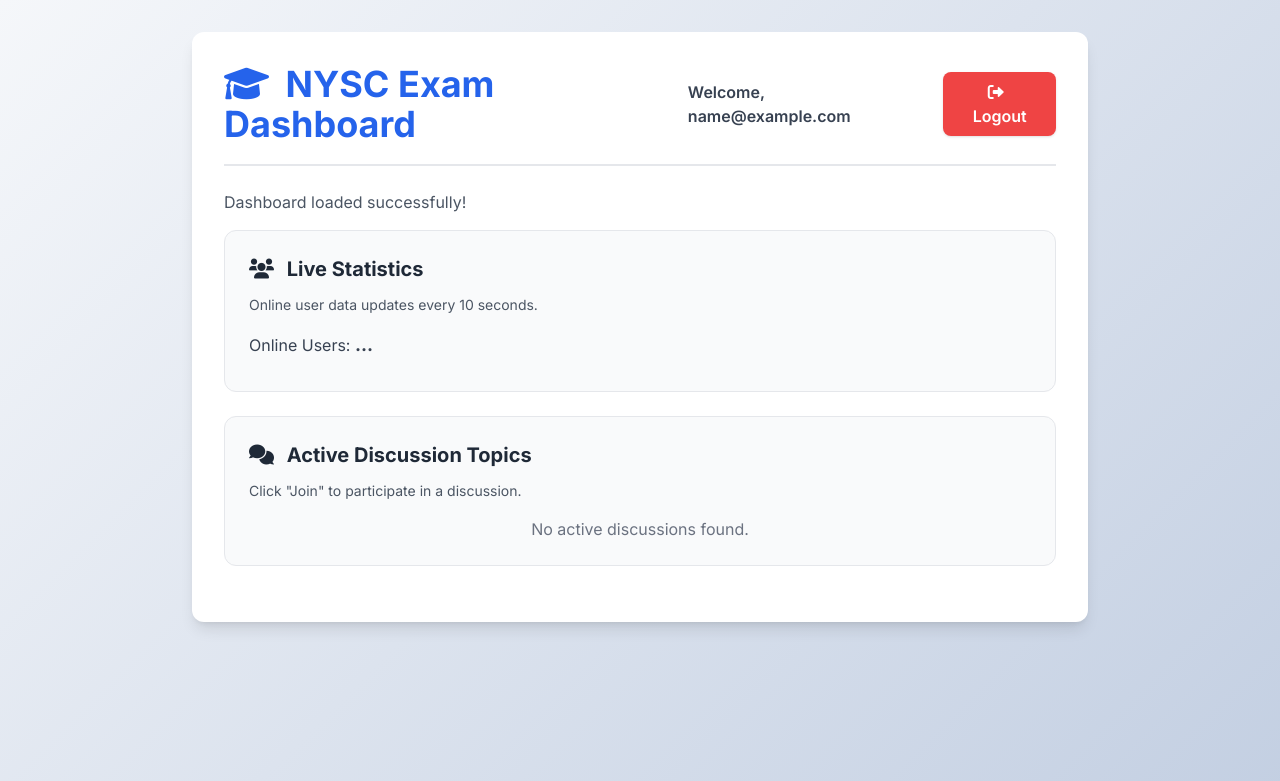
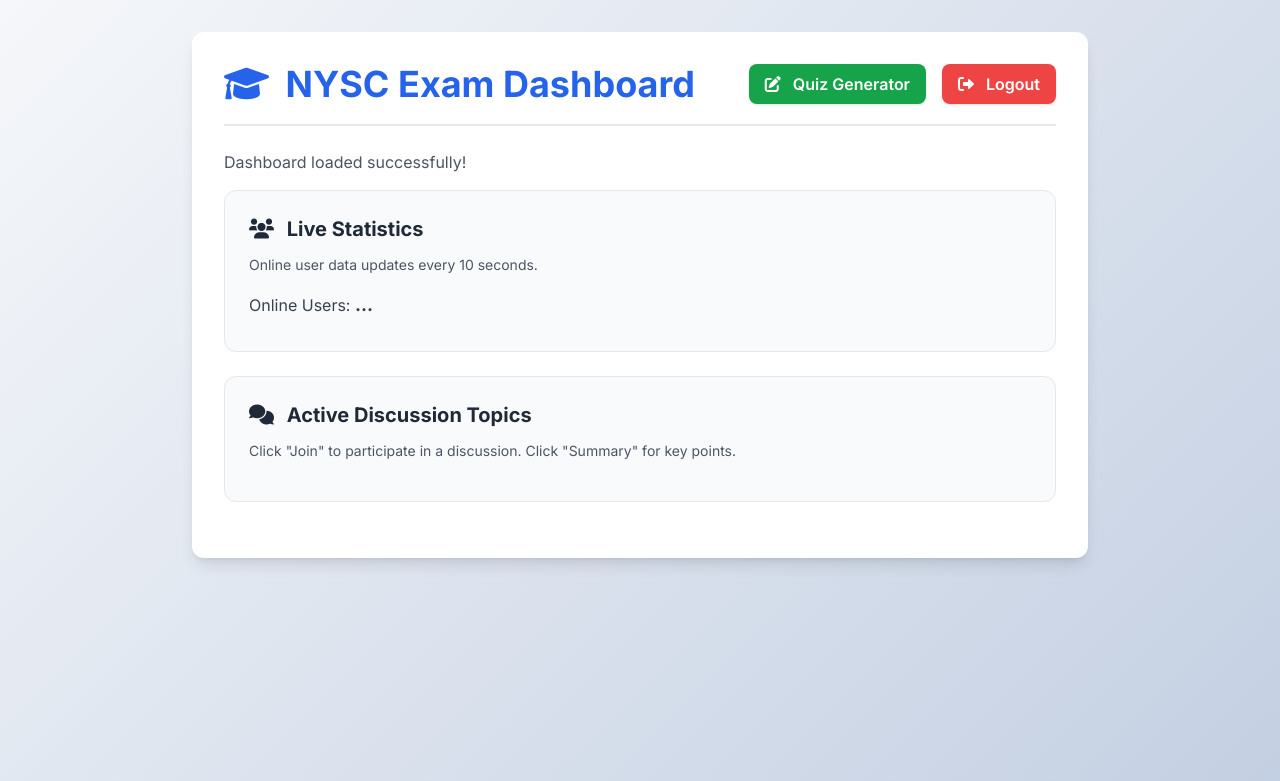
Before and after one commit to winter0019/my_NYSC_exam-102, a Flask app: template templates/dashboard.html in a window 1280 px wide. Shown: the top 781 px of the page. Run offline with Flask 3, Linux system fonts and the light colour scheme; the template is opened without the code that fills it: most values are stand-ins (such as "Sample title", 1, 10 or a date in 2020); some libraries are stand-ins or nearby versions.

Commit message:
Update dashboard.html

```diff
--- a/templates/dashboard.html
+++ b/templates/dashboard.html
@@ -13,16 +13,22 @@
         body { font-family: 'Inter', sans-serif; background: linear-gradient(135deg, #f5f7fa 0%, #c3cfe2 100%); }
         .btn:hover { transform: translateY(-1px); }
         .card:hover { transform: translateY(-2px); box-shadow: 0 5px 15px rgba(0,0,0,0.1); }
+        .spinner { border-top-color: #007bff; animation: spin 1s linear infinite; }
+        @keyframes spin { 0% { transform: rotate(0deg); } 100% { transform: rotate(360deg); } }
     </style>
 </head>
 <body class="p-4 sm:p-6 lg:p-8 min-h-screen">
     <div class="container mx-auto max-w-4xl bg-white p-6 sm:p-8 rounded-xl shadow-lg">
+
+        <!-- Header -->
         <div class="flex flex-col sm:flex-row justify-between items-center pb-5 border-b-2 border-gray-200 mb-6">
             <h2 class="text-3xl sm:text-4xl font-bold text-blue-600 mb-4 sm:mb-0">
                 <i class="fas fa-graduation-cap mr-2"></i> NYSC Exam Dashboard
             </h2>
             <div class="flex items-center space-x-4">
-                <p id="welcome-message" class="text-gray-700 font-semibold hidden sm:block">Welcome, <span id="user-email-display"></span></p>
+                <a href="/quiz" class="btn bg-green-600 hover:bg-green-700 text-white font-semibold py-2 px-4 rounded-lg shadow transition-all duration-300">
+                    <i class="fas fa-edit mr-2"></i> Quiz Generator
+                </a>
                 <button id="logoutBtn" class="btn bg-red-500 hover:bg-red-600 text-white font-semibold py-2 px-4 rounded-lg shadow transition-all duration-300">
                     <i class="fas fa-sign-out-alt mr-2"></i> Logout
                 </button>
@@ -31,6 +37,7 @@
 
         <p id="status-message" class="mb-4 text-gray-600">Authenticating...</p>
 
+        <!-- Live Stats -->
         <section class="card bg-gray-50 p-6 rounded-xl border border-gray-200 mb-6 transition-all duration-200">
             <h2 class="text-xl font-bold text-gray-800 mb-3"><i class="fas fa-users mr-2"></i> Live Statistics</h2>
             <p class="text-sm text-gray-600 mb-4">Online user data updates every 10 seconds.</p>
@@ -38,14 +45,16 @@
             <ul id="online-users-list" class="mt-2 space-y-1"></ul>
         </section>
 
+        <!-- Active Discussions -->
         <section class="card bg-gray-50 p-6 rounded-xl border border-gray-200 mb-6 transition-all duration-200">
             <h2 class="text-xl font-bold text-gray-800 mb-3"><i class="fas fa-comments mr-2"></i> Active Discussion Topics</h2>
-            <p class="text-sm text-gray-600 mb-4">Click "Join" to participate in a discussion.</p>
+            <p class="text-sm text-gray-600 mb-4">Click "Join" to participate in a discussion. Click "Summary" for key points.</p>
             <ul id="discussion-topics-list" class="space-y-4">
-                <li id="no-discussions-message" class="text-center text-gray-500">No active discussions found.</li>
+                <li id="no-discussions-message" class="text-center text-gray-500 hidden">No active discussions found.</li>
             </ul>
         </section>
 
+        <!-- Chat Modal -->
         <div id="chat-modal" class="hidden fixed inset-0 z-50 flex items-center justify-center bg-black bg-opacity-60 backdrop-blur-sm">
             <div class="bg-white rounded-xl shadow-2xl w-11/12 max-w-2xl h-[80%] flex flex-col p-6 relative">
                 <div class="flex justify-between items-center mb-4 pb-2 border-b">
@@ -62,6 +71,23 @@
                 </form>
             </div>
         </div>
+
+        <!-- Summary Modal -->
+        <div id="summary-modal" class="hidden fixed inset-0 z-50 flex items-center justify-center bg-black bg-opacity-60 backdrop-blur-sm">
+            <div class="bg-white rounded-xl shadow-2xl w-11/12 max-w-xl flex flex-col p-6 relative">
+                <div class="flex justify-between items-center mb-4 pb-2 border-b">
+                    <h3 class="text-2xl font-bold text-gray-800">Discussion Summary</h3>
+                    <button id="close-summary-btn" class="text-gray-500 hover:text-gray-800 text-3xl font-light">&times;</button>
+                </div>
+                <div id="summary-content" class="max-h-96 overflow-y-auto mb-4 p-2">
+                    <div class="spinner w-8 h-8 mx-auto border-4 rounded-full border-gray-200 border-t-blue-500"></div>
+                    <p class="text-center text-gray-600 mt-2">Generating summary...</p>
+                </div>
+                <button id="copy-summary-btn" class="btn bg-gray-300 hover:bg-gray-400 text-gray-800 font-semibold py-2 px-4 rounded-lg shadow transition-all duration-300">
+                    <i class="fas fa-copy mr-2"></i> Copy Summary
+                </button>
+            </div>
+        </div>
     </div>
 
     <script>
@@ -70,6 +96,7 @@
             onlineUsers: '/api/online_users',
             discussions: '/api/discussions',
             messages: (topicId) => `/api/discussions/${topicId}/messages`,
+            generateSummary: (topicId) => `/api/discussions/${topicId}/summary`,
             ping: '/api/ping',
             logout: '/logout'
         };
@@ -92,8 +119,14 @@
         const messageInput = document.getElementById("message-input");
         const leaveRoomBtn = document.getElementById("leave-room-btn");
 
+        // --- Summary Modal Elements ---
+        const summaryModal = document.getElementById("summary-modal");
+        const summaryContent = document.getElementById("summary-content");
+        const closeSummaryBtn = document.getElementById("close-summary-btn");
+        const copySummaryBtn = document.getElementById("copy-summary-btn");
+
         let currentTopicId = null;
-        let currentUserEmail = '{{ email }}'; // Get user email from Flask context
+        let currentUserEmail = '{{ email }}';
 
         // --- Modal Control Functions ---
         function showChatModal(topicId, question) {
@@ -110,6 +143,31 @@
         }
 
         leaveRoomBtn.addEventListener("click", hideChatModal);
+
+        function showSummaryModal(topicId) {
+            summaryModal.classList.remove("hidden");
+            summaryContent.innerHTML = `
+                <div class="spinner w-8 h-8 mx-auto border-4 rounded-full border-gray-200 border-t-blue-500"></div>
+                <p class="text-center text-gray-600 mt-2">Generating summary...</p>
+            `;
+            generateDiscussionSummary(topicId);
+        }
+
+        function hideSummaryModal() {
+            summaryModal.classList.add("hidden");
+            summaryContent.innerHTML = "";
+        }
+
+        closeSummaryBtn.addEventListener("click", hideSummaryModal);
+
+        copySummaryBtn.addEventListener("click", () => {
+            const summaryText = summaryContent.textContent;
+            navigator.clipboard.writeText(summaryText).then(() => {
+                alert("Summary copied to clipboard!");
+            }).catch(err => {
+                console.error("Failed to copy summary: ", err);
+            });
+        });
 
         // --- Polling Functions ---
         async function fetchOnlineUsers() {
@@ -141,20 +199,24 @@
                 const topics = await response.json();
                 discussionTopicsListEl.innerHTML = "";
                 if (topics.length === 0) {
-                    noDiscussionsMessageEl.style.display = 'block';
+                    noDiscussionsMessageEl.classList.remove('hidden');
                 } else {
-                    noDiscussionsMessageEl.style.display = 'none';
+                    noDiscussionsMessageEl.classList.add('hidden');
                     topics.forEach(topic => {
                         const li = document.createElement("li");
                         li.dataset.id = topic.id;
-                        li.className = "card bg-white p-4 rounded-lg shadow border border-gray-200 flex flex-col gap-2 cursor-pointer transition-all duration-200";
-                        const postedDate = topic.created_at?.toDate ? new Date(topic.created_at.toDate()).toLocaleString() : 'N/A';
+                        li.className = "card bg-white p-4 rounded-lg shadow border border-gray-200 flex flex-col gap-2 transition-all duration-200";
+                        const postedDate = new Date(topic.created_at).toLocaleString();
                         li.innerHTML = `
                             <p class="font-semibold text-gray-800">${topic.question}</p>
                             <p class="text-xs text-gray-500">Posted by: ${topic.author} on ${postedDate}</p>
-                            <button class="join-btn btn w-full sm:w-auto mt-2 bg-blue-600 hover:bg-blue-700 text-white font-semibold py-2 px-4 rounded-lg shadow">Join Discussion</button>
+                            <div class="flex flex-col sm:flex-row gap-2 mt-2">
+                                <button class="join-btn btn flex-1 bg-blue-600 hover:bg-blue-700 text-white font-semibold py-2 px-4 rounded-lg shadow">Join Discussion</button>
+                                <button class="summary-btn btn flex-1 bg-purple-600 hover:bg-purple-700 text-white font-semibold py-2 px-4 rounded-lg shadow">Summary</button>
+                            </div>
                         `;
                         li.querySelector(".join-btn").addEventListener("click", () => showChatModal(topic.id, topic.question));
+                        li.querySelector(".summary-btn").addEventListener("click", () => showSummaryModal(topic.id));
                         discussionTopicsListEl.appendChild(li);
                     });
                 }
@@ -183,6 +245,32 @@
                 chatMessageList.scrollTop = chatMessageList.scrollHeight;
             } catch (error) {
                 console.error("Messages fetch error:", error);
+            }
+        }
+
+        async function generateDiscussionSummary(topicId) {
+            try {
+                const response = await fetch(API_URLS.generateSummary(topicId), { method: "POST" });
+                if (!response.ok) {
+                    const errorData = await response.json();
+                    throw new Error(errorData.error || "Failed to generate summary.");
+                }
+                const data = await response.json();
+                const summaryText = data.summary;
+
+                // Implement the formatting logic as discussed
+                const formatted = summaryText
+                    .split(/\n|•|-/)
+                    .map(line => line.trim())
+                    .filter(line => line.length > 0)
+                    .map(line => `<li class="mb-1">${line}</li>`)
+                    .join("");
+
+                summaryContent.innerHTML = `<ul class="list-disc pl-5 text-sm text-gray-700 space-y-1">${formatted}</ul>`;
+
+            } catch (error) {
+                console.error("Summary generation error:", error);
+                summaryContent.innerHTML = `<p class="text-red-500 text-center">Error: ${error.message}</p>`;
             }
         }
 
```
